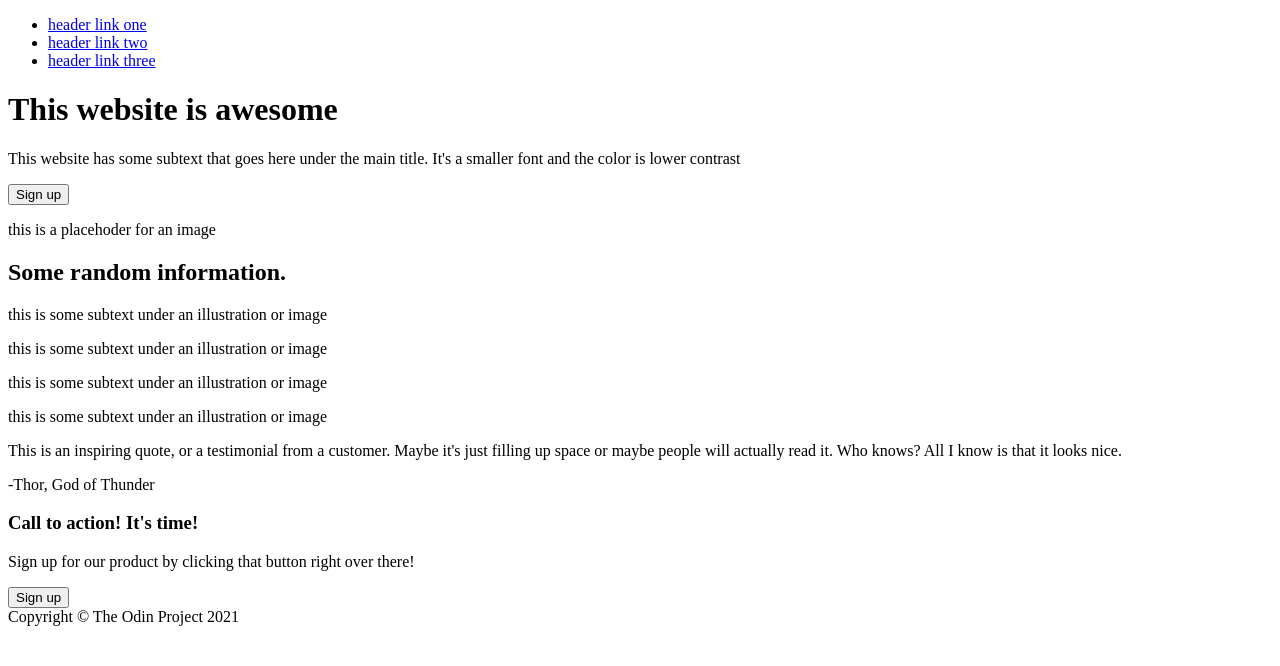
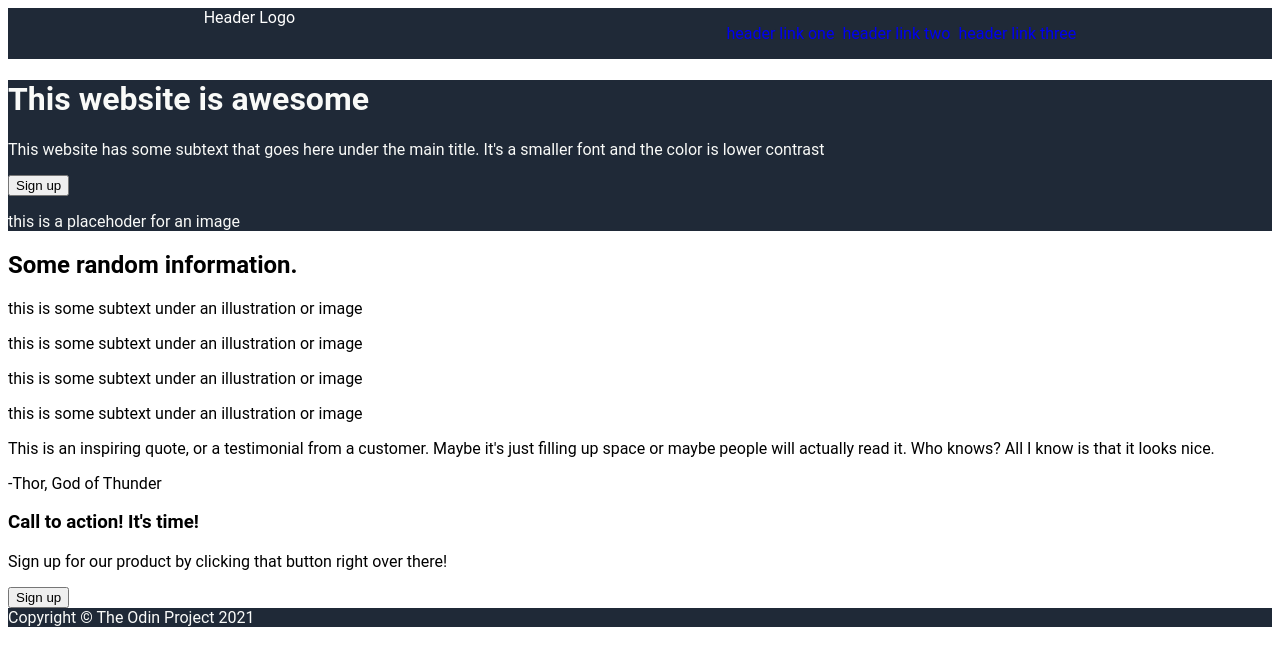
Before and after one commit to albalter/landing-page-mockup, a plain HTML site: page index.html in a window 1280 px wide. Drawn offline with Linux system fonts and the light colour scheme.

Commit message:
Flesh out the header and blurb section, needs to test Robot font face integration

```diff
--- a/index.html
+++ b/index.html
@@ -5,11 +5,12 @@
     <meta name="viewport" content="width=device-width, initial-scale=1.0">
     <meta http-equiv="X-UA-Compatible" content="ie=edge">
     <title>My Awesome Website</title>
-    <link rel="stylesheet" href="style.css">
+    <link rel="stylesheet" href="styles.css">
   </head>
   <body>
     <div class="header">
         <div class="logo">
+            Header Logo
         </div>
         <ul>
             <li><a href="#">header link one</a></li>
--- a/styles.css
+++ b/styles.css
@@ -0,0 +1,29 @@
+body {
+    font-family: Roboto;
+}
+
+.header {
+    display : flex;
+    justify-content: space-around;
+
+}
+
+.header,.blurb,.footer {
+    background-color: #1F2937;
+    color: #F9FAF8;
+}
+
+.logo {
+    font-size: 16px;
+    color: white;
+}
+
+ul {
+    display : flex;
+    gap : 8px;
+    list-style-type: none;
+}
+
+a {
+    text-decoration: none;
+}
```
